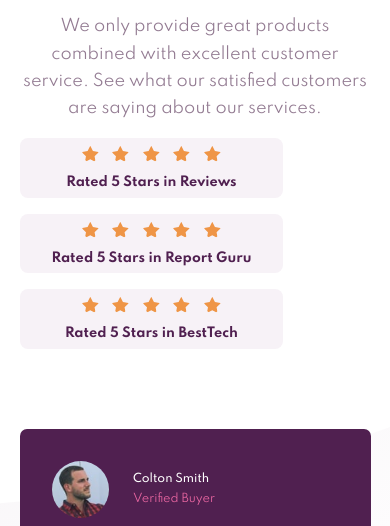
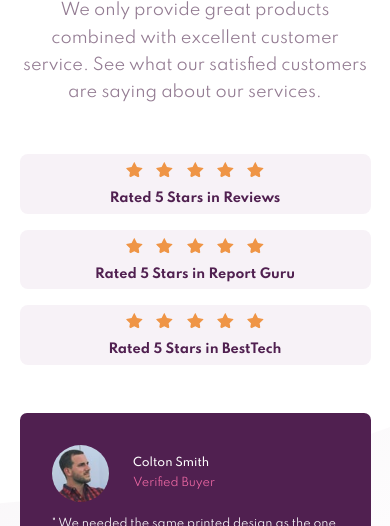
Before and after one commit to ViyanMd/social-proof-one-page, a plain HTML site: page index.html in a window 390 px wide. Shown: the part 248-774 px from the top of the page. Drawn offline with Linux system fonts and the light colour scheme.

Commit message:
Fix ratings, adjust spacing

```diff
--- a/style.css
+++ b/style.css
@@ -39,11 +39,11 @@ body {
   align-items: baseline;
   color: var(--dark-greyish-magneta);
   font-size: 1rem;
-  margin-bottom: 4rem;
+  margin-bottom: 2rem;
 }
 
 .presentation > * {
-  flex-basis: 100%;
+  width: 100%;
 }
 
 .presentation h1 {
@@ -58,13 +58,17 @@ body {
   .presentation {
     flex-direction: column;
     text-align: center;
-    margin-top: 5rem;
+    margin-top: 4rem;
     align-items: flex-start;
   }
 
   .presentation h1 {
     font-size: 2rem;
   }
+}
+
+.title {
+  margin-bottom: 2rem;
 }
 
 .title p {
```
